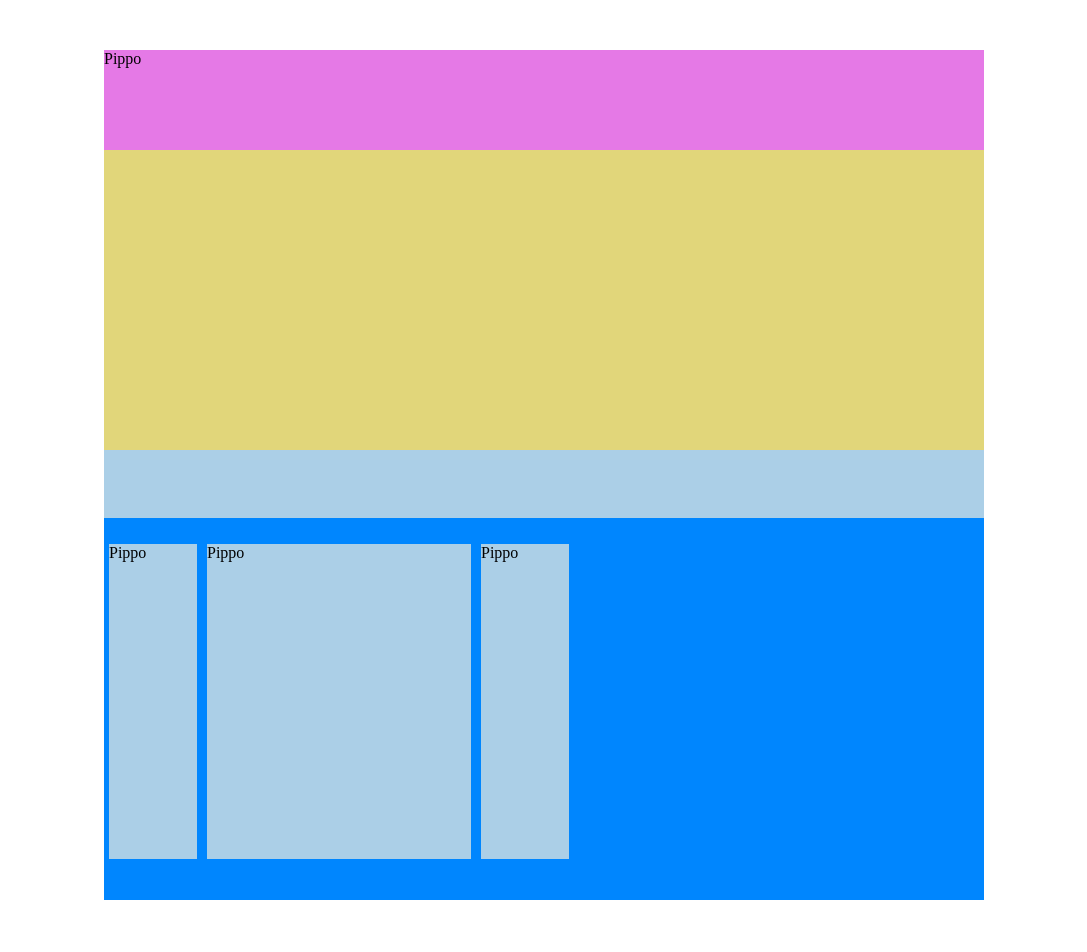
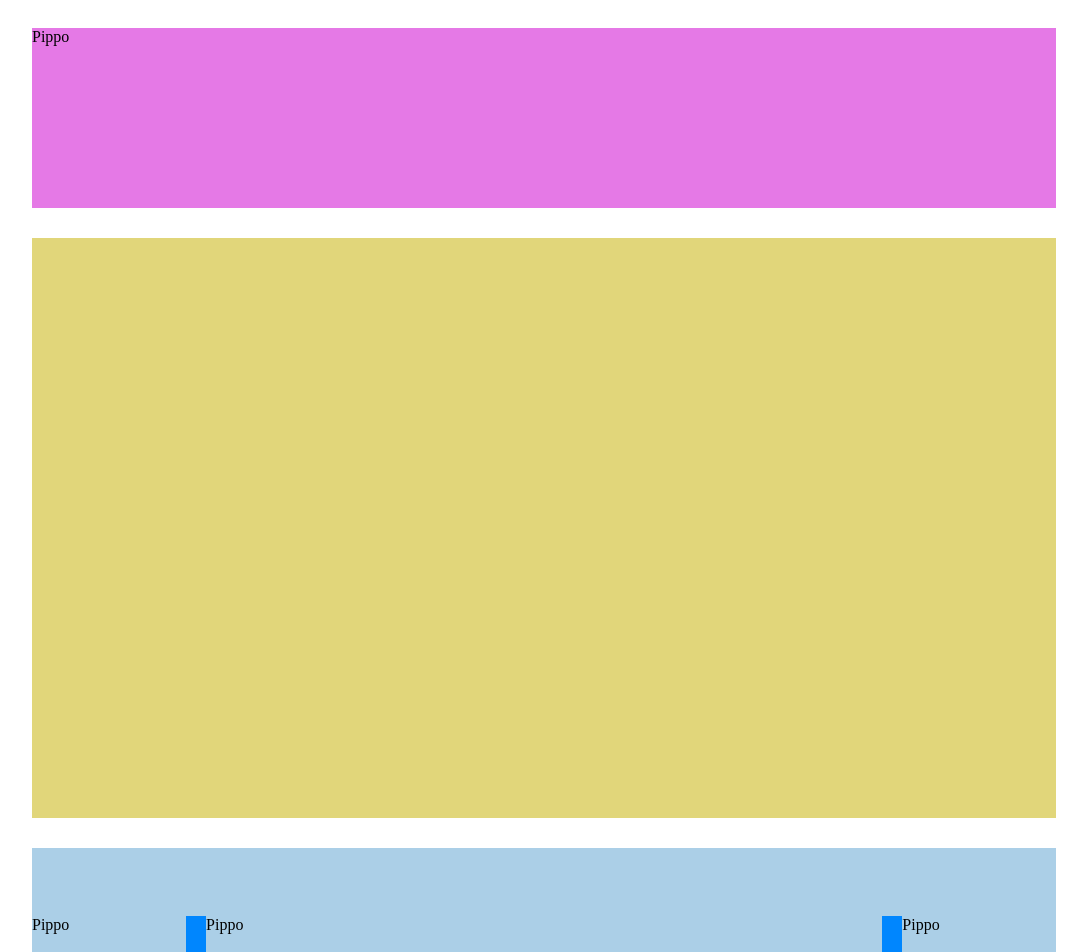
Before and after one commit to giadeagal/htmlcss-struttura-wp, a plain HTML site: page index.html in a window 1280 px wide. Shown: the top 952 px of the page, without its empty margins (96-1183 px from the left). Drawn offline with Linux system fonts and the light colour scheme.

Commit message:
add footer e stili vari

```diff
--- a/css/style.css
+++ b/css/style.css
@@ -7,36 +7,38 @@
 
 /* Formattazione body */
 body {
-    margin: 50px 200px;
+    margin: 28px 128px;
 }
 
 /* header */
 .page-header {
-    height: 100px;
+    height: 180px;
     width: 100%;
     background-color: #e579e6;
+    margin-bottom: 30px;
 }
 
 /* sezione "upper-main" */
 /* TOGLI ALTEZZA QUANDO CI METTI IL CONTENUTO */
 .upper-main {
-    height: 300px;
+    height: 580px;
     width: 100%;
     background-color: #e1d67a;
+    margin-bottom: 30px;
 }
 
 /* Sezione "lower-main" */
 .lower-main {
-    height: 450px;
+    height: 680px;
     width: 100%;
     background-color: #0086fe;
+    margin-bottom: 30px;
 }
 
 .section-header {
-    height: 15%;
+    height: 10%;
     width: 100%;
     background-color: #abcfe7;
-    margin-bottom: 3%;
 }
 
 .lower-main::after {
@@ -48,14 +50,22 @@ body {
 .float {
     float: left;
     background-color: #abcfe7;
-    height: 70%;
-    margin: 0 5px;
+    height: 86%;
 }
 
+
 aside {
-    width: 10%;
+    width: 15%
 }
 
 .subsection {
-    width: 30%;
+    width: 66%;
+    margin: 0px 2%;
 }
+
+/* Piè di pagina */
+footer {
+    height: 100px;
+    width: 100%;
+    background-color: #8801fe;
+}
```
